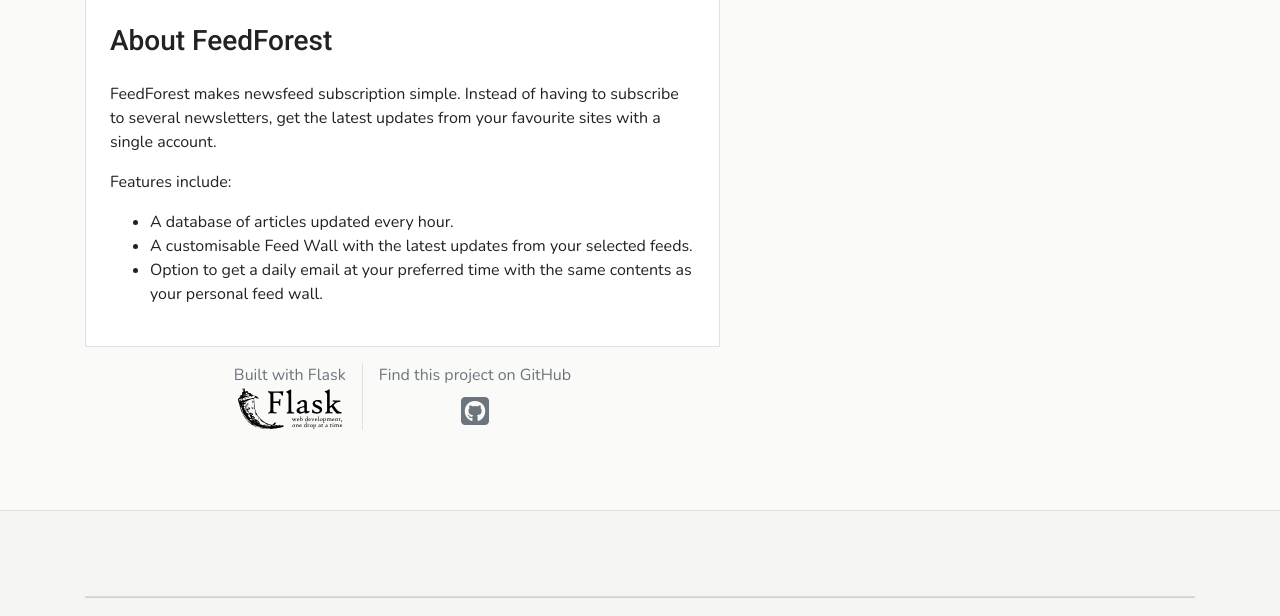
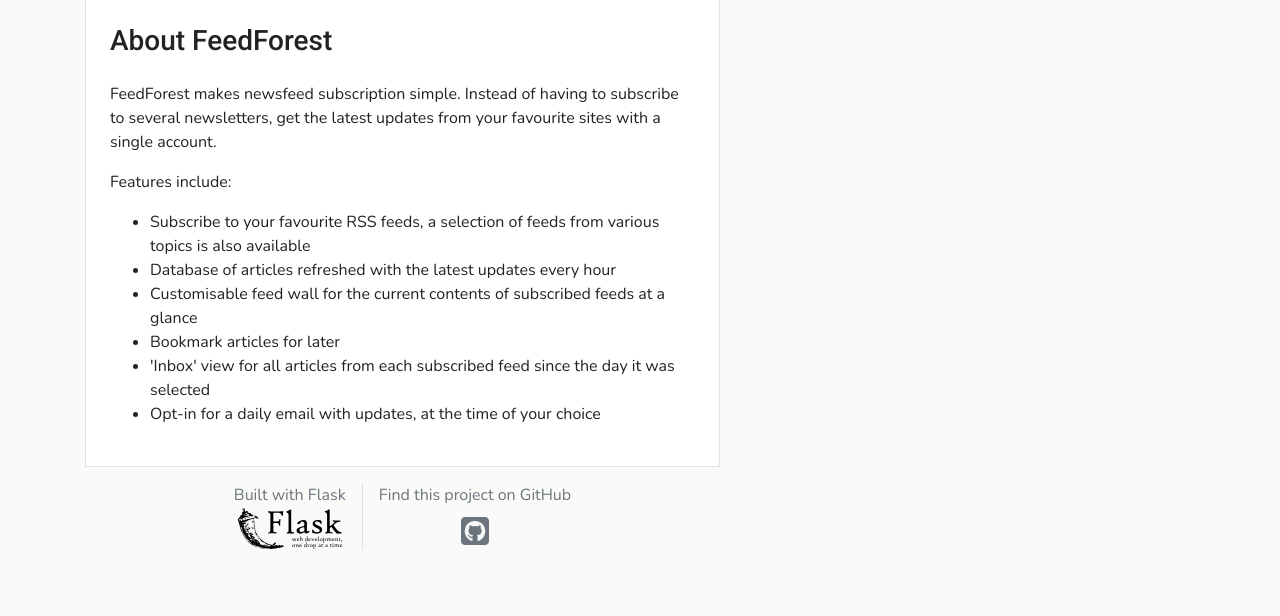
Before and after one commit to Ak5cel/feedforest, a Flask app: page /about in a window 1280 px wide. Shown: the part 116-732 px from the top of the page. Run offline with Flask 2, Linux system fonts and the light colour scheme; data that the repository does not hold is empty; parts of the project's set-up code (start-up, migrations or seed data) failed here and were passed over; some libraries are stand-ins or nearby versions.

Commit message:
Update About page Features

```diff
--- a/src/templates/about.html
+++ b/src/templates/about.html
@@ -27,11 +27,12 @@
         <p>
           Features include:
           <ul>
-            <li>A database of articles updated every hour.</li>
-            <li>A customisable Feed Wall with the latest updates from your selected feeds.</li>
-            <li>Option to get a daily email at your preferred time with the same contents as
-              your personal feed wall.
-            </li>
+            <li>Subscribe to your favourite RSS feeds, a selection of feeds from various topics is also available</li>
+            <li>Database of articles refreshed with the latest updates every hour</li>
+            <li>Customisable feed wall for the current contents of subscribed feeds at a glance</li>
+            <li>Bookmark articles for later</li>
+            <li>'Inbox' view for all articles from each subscribed feed since the day it was selected</li>
+            <li>Opt-in for a daily email with updates, at the time of your choice</li>
           </ul>
         </p>
       </div>
```
